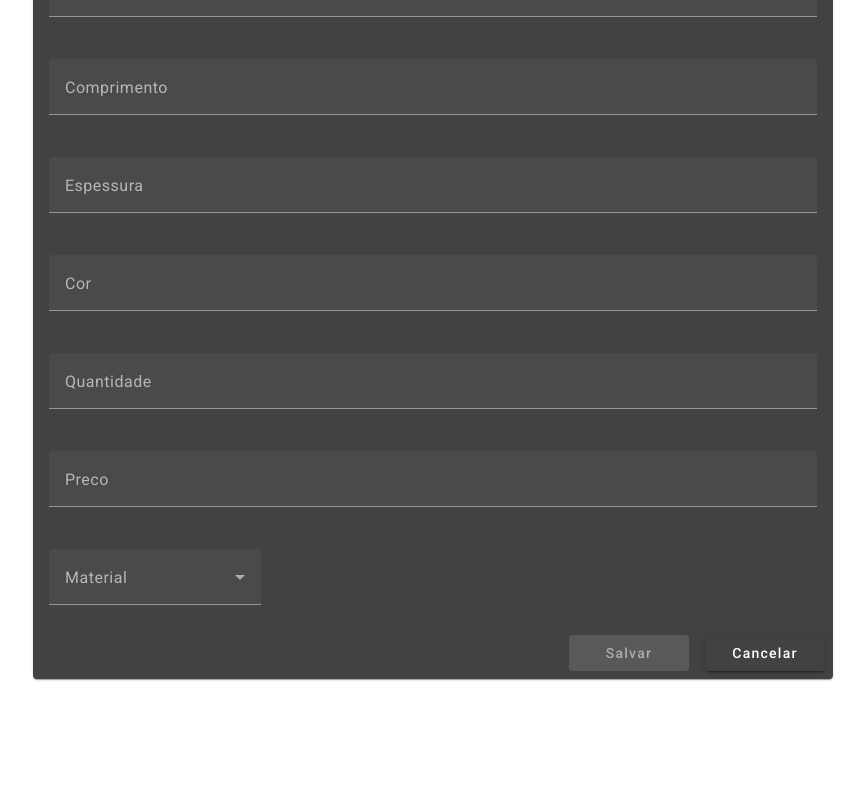
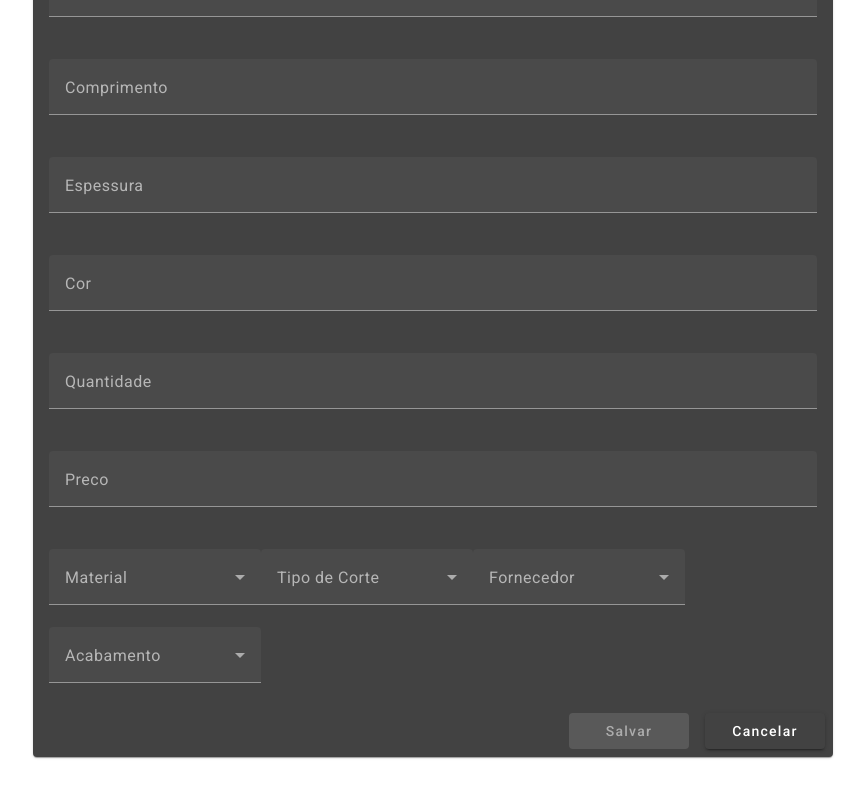
Before and after one commit to leocs000/m-de-madeira, an Angular app: page /madeira/new in a window 1280 px wide. Shown: the part 379-1176 px from the top of the page, without its empty margins (207-1072 px from the left). Before the commit the page ends 1122 px from the top, so only its background shows below. Built offline with nearby package versions, Linux system fonts and the light colour scheme.

Commit message:
atualizando e adicionando campos em madeira-form

```diff
--- a/src/app/components/madeira/madeira-form/madeira-form.component.html
+++ b/src/app/components/madeira/madeira-form/madeira-form.component.html
@@ -51,6 +51,38 @@
           </mat-select>
         </mat-form-field>
 
+        <mat-form-field appearance="fill">
+          <mat-label>Tipo de Corte</mat-label>
+          <mat-select formControlName="tipoCorte">
+            @for (tipoCorte of tiposDeCortes; track tipoCorte.id) {
+            <mat-option [value]="tipoCorte">
+              {{tipoCorte.nomeCorte}}
+            </mat-option>
+            }
+          </mat-select>
+        </mat-form-field>
+
+        <mat-form-field appearance="fill">
+          <mat-label>Fornecedor</mat-label>
+          <mat-select formControlName="fornecedor">
+            @for (fornecedor of fornecedores; track fornecedor.id) {
+            <mat-option [value]="fornecedor">
+              {{fornecedor.nomeFornecedor}}
+            </mat-option>
+            }
+          </mat-select>
+        </mat-form-field>
+
+        <mat-form-field appearance="fill">
+          <mat-label>Acabamento</mat-label>
+          <mat-select formControlName="acabamento">
+            @for (acabamento of acabamentos; track acabamento.id) {
+            <mat-option [value]="acabamento">
+              {{acabamento.tipoAcabamento}}
+            </mat-option>
+            }
+          </mat-select>
+        </mat-form-field>
       </form>
     </mat-card-content>
     <mat-card-actions>
--- a/src/app/components/madeira/madeira-form/madeira-form.component.ts
+++ b/src/app/components/madeira/madeira-form/madeira-form.component.ts
@@ -13,6 +13,11 @@ import { MaterialService } from '../../../services/material.service';
 import { Material } from '../../../models/material.model';
 import { TipoCorte } from '../../../models/tipo-corte.model';
 import { MatSelectModule } from '@angular/material/select';
+import { TipoCorteService } from '../../../services/tipo-corte.service';
+import { AcabamentoService } from '../../../services/acabamento.service';
+import { FornecedorService } from '../../../services/fornecedor.service';
+import { Fornecedor } from '../../../models/fornecedor.model';
+import { Acabamento } from '../../../models/acabamento.model';
 
 @Component({
   selector: 'app-madeira-form',
@@ -27,10 +32,15 @@ export class MadeiraFormComponent implements OnInit {
   formGroup: FormGroup;
   materiais: Material[] = [];
   tiposDeCortes: TipoCorte[] = [];
+  fornecedores: Fornecedor[] = [];
+  acabamentos: Acabamento[] = [];
 
   constructor(private formBuilder: FormBuilder,
     private madeiraService: MadeiraService,
     private materialService: MaterialService,
+    private tipoCorteService: TipoCorteService,
+    private fornecedorService: FornecedorService,
+    private acabamentoService: AcabamentoService,
     private router: Router,
     private activatedRoute: ActivatedRoute) {
 
@@ -55,14 +65,36 @@ export class MadeiraFormComponent implements OnInit {
   ngOnInit(): void {
     this.materialService.findAll().subscribe(data => {
       this.materiais = data;
-      this.initializeForm
-    })
+    }),
+
+    this.tipoCorteService.findAll().subscribe(data => {
+      this.tiposDeCortes = data;
+    }),
+
+    this.fornecedorService.findAll().subscribe(data => {
+      this.fornecedores = data;
+    }),
+
+    this.acabamentoService.findAll().subscribe(data => {
+      this.acabamentos = data;
+    }),
+
+    this.initializeForm();
   }
   initializeForm() {
     const madeira: Madeira = this.activatedRoute.snapshot.data['madeira'];
 
     const material = this.materiais
       .find(material => material.id === (madeira?.material?.id || null));
+
+    const tipoCorte = this.tiposDeCortes
+      .find(tipoCorte => tipoCorte.id === (madeira?.tipoCorte?.id || null));
+
+    const fornecedor = this.fornecedores
+      .find(fornecedor => fornecedor.id === (madeira?.fornecedor?.id || null));
+
+    const acabamento = this.acabamentos
+      .find(acabamento => acabamento.id === (madeira?.acabamento?.id || null));
 
     this.formGroup = this.formBuilder.group({
       id: [(madeira && madeira.id) ? madeira.id : null],
@@ -75,9 +107,9 @@ export class MadeiraFormComponent implements OnInit {
       quantidade: [(madeira && madeira.quantidade) ? madeira.quantidade : null],
       preco: [(madeira && madeira.preco) ? madeira.preco : null],
       material: [material],
-      tipoCorte: [null],
-      fornecedor: [null],
-      acabamento: [null]
+      tipoCorte: [tipoCorte],
+      fornecedor: [fornecedor],
+      acabamento: [acabamento]
     });
   }
 
--- /dev/null
+++ b/src/app/services/acabamento.service.ts
@@ -0,0 +1,36 @@
+import { Injectable } from '@angular/core';
+import { Acabamento } from '../models/acabamento.model';
+import { HttpClient } from '@angular/common/http';
+import { Observable } from 'rxjs';
+
+@Injectable({
+  providedIn: 'root'
+})
+export class AcabamentoService {
+
+  private baseUrl = './assets/Acabamentos.json'
+
+  constructor(private httpClient: HttpClient) { }
+
+  findAll(): Observable<Acabamento[]> {
+    return this.httpClient.get<Acabamento[]>(this.baseUrl);
+  }
+
+  findById(id: string): Observable<Acabamento> {
+    return this.httpClient.get<Acabamento>(`${this.baseUrl}/${id}`);
+  }
+
+  insert(acabamento: Acabamento): Observable<Acabamento> {
+    console.log(acabamento);
+    return this.httpClient.post<Acabamento>(this.baseUrl, acabamento);
+  }
+
+  update(acabamento: Acabamento): Observable<Acabamento> {
+    console.log(acabamento);
+    return this.httpClient.put<Acabamento>(`${this.baseUrl}/${acabamento.id}`, acabamento);
+  }
+
+  delete(acabamento: Acabamento): Observable<any> {
+    return this.httpClient.delete<Acabamento>(`${this.baseUrl}/${acabamento.id}`);
+  }
+}
--- /dev/null
+++ b/src/app/services/fornecedor.service.ts
@@ -0,0 +1,36 @@
+import { Injectable } from '@angular/core';
+import { Fornecedor } from '../models/fornecedor.model';
+import { HttpClient } from '@angular/common/http';
+import { Observable } from 'rxjs';
+
+@Injectable({
+  providedIn: 'root'
+})
+export class FornecedorService {
+
+  private baseUrl = './assets/Fornecedor.json'
+
+  constructor(private httpClient: HttpClient) { }
+
+  findAll(): Observable<Fornecedor[]> {
+    return this.httpClient.get<Fornecedor[]>(this.baseUrl);
+  }
+
+  findById(id: string): Observable<Fornecedor> {
+    return this.httpClient.get<Fornecedor>(`${this.baseUrl}/${id}`);
+  }
+
+  insert(fornecedor: Fornecedor): Observable<Fornecedor> {
+    console.log(fornecedor);
+    return this.httpClient.post<Fornecedor>(this.baseUrl, fornecedor);
+  }
+
+  update(fornecedor: Fornecedor): Observable<Fornecedor> {
+    console.log(fornecedor);
+    return this.httpClient.put<Fornecedor>(`${this.baseUrl}/${fornecedor.id}`, fornecedor);
+  }
+
+  delete(fornecedor: Fornecedor): Observable<any> {
+    return this.httpClient.delete<Fornecedor>(`${this.baseUrl}/${fornecedor.id}`);
+  }
+}
--- /dev/null
+++ b/src/app/services/tipo-corte.service.ts
@@ -0,0 +1,36 @@
+import { Injectable } from '@angular/core';
+import { TipoCorte } from '../models/tipo-corte.model';
+import { HttpClient } from '@angular/common/http';
+import { Observable } from 'rxjs';
+
+@Injectable({
+  providedIn: 'root'
+})
+export class TipoCorteService {
+
+  private baseUrl = './assets/TiposCorte.json'
+
+  constructor(private httpClient: HttpClient) { }
+
+  findAll(): Observable<TipoCorte[]> {
+    return this.httpClient.get<TipoCorte[]>(this.baseUrl);
+  }
+
+  findById(id: string): Observable<TipoCorte> {
+    return this.httpClient.get<TipoCorte>(`${this.baseUrl}/${id}`);
+  }
+
+  insert(tipoCorte: TipoCorte): Observable<TipoCorte> {
+    console.log(tipoCorte);
+    return this.httpClient.post<TipoCorte>(this.baseUrl, tipoCorte);
+  }
+
+  update(tipoCorte: TipoCorte): Observable<TipoCorte> {
+    console.log(tipoCorte);
+    return this.httpClient.put<TipoCorte>(`${this.baseUrl}/${tipoCorte.id}`, tipoCorte);
+  }
+
+  delete(tipoCorte: TipoCorte): Observable<any> {
+    return this.httpClient.delete<TipoCorte>(`${this.baseUrl}/${tipoCorte.id}`);
+  }
+}
```
